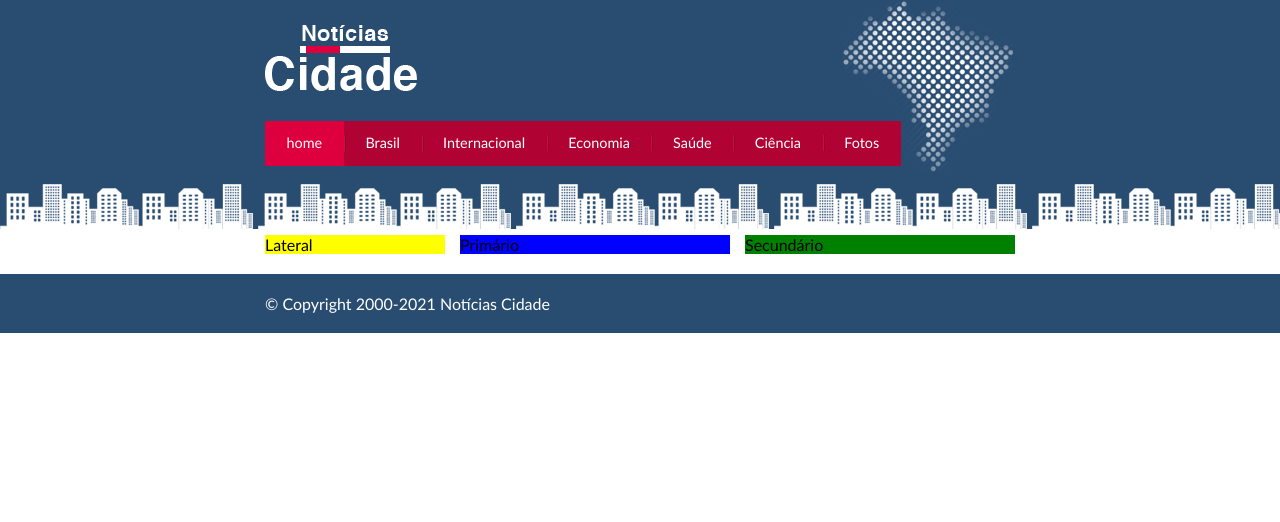
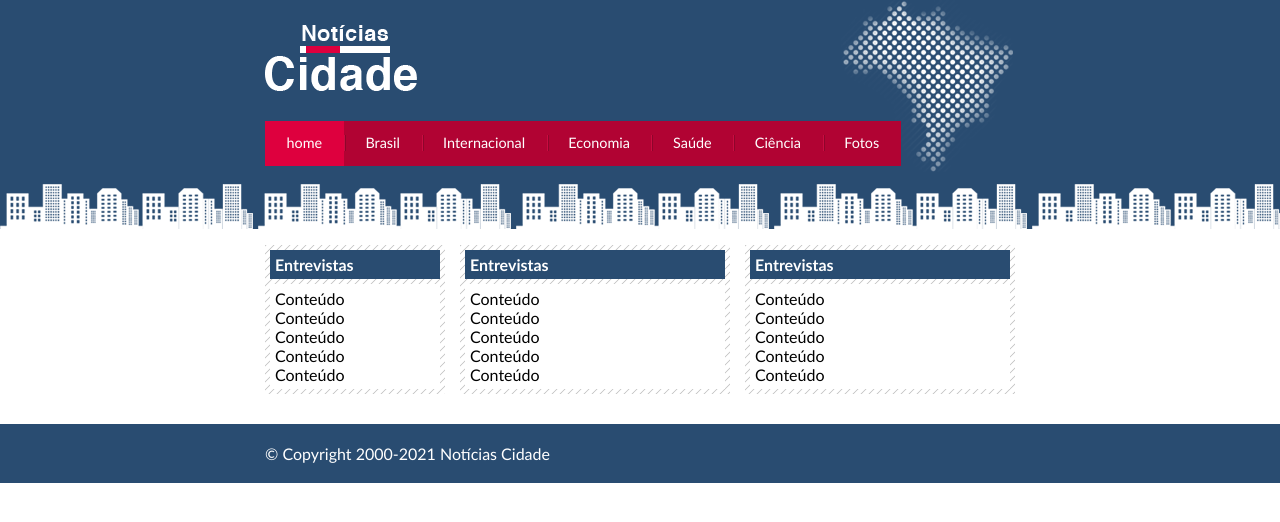
Before and after one commit to mauromelo1/projeto4-site-noticias-cidade, a plain HTML site: page index.html in a window 1280 px wide. Drawn offline with Linux system fonts and the light colour scheme.

Commit message:
Layout em colunas - parte 2

```diff
--- a/css/estilo.css
+++ b/css/estilo.css
@@ -85,25 +85,56 @@ body.fotos #navegacao a#fotos{
     background: #f5f5f5;
 }
 
+#lateral {
+    width: 180px;
+    float: left;
+    margin: 0 0 20px -750px;
+    /*background: yellow;*/
+}
+
 #primario {
     width: 270px;
     float: left;
     margin: 0 0 20px 195px;
-    background: blue;
+    /*background: blue;*/
+}
+
+#duas-colunas #primario {
+    width: 555px;
+}
+
+#uma-coluna #primario {
+    width: 750px;
+    margin: 0 0 20px 0;
 }
 
 #secundario {
     width: 270px;
     float: left;
     margin: 0 0 20px 15px;
-    background: green;
+    /*background: green;*/
 }
 
-#lateral {
-    width: 180px;
-    float: left;
-    margin: 0 0 20px -750px;
-    background: yellow;
+/* Caixa
+*/
+.caixa {
+    margin: 10px 0;
+    padding: 5px;
+    background: #f3f3f3 url(../imagens/fundo-caixa.png);
+}
+
+h2 {
+    font-size: 1em;
+    background: #294c71;
+    color: #fff;
+    padding: 5px;
+}
+
+.caixa-conteudo {
+    background: #fff;
+    padding: 5px;
+    margin-top: 5px;
+
 }
 
 /* Rodape
--- a/index.html
+++ b/index.html
@@ -7,7 +7,7 @@
     <link rel="stylesheet" type="text/css" href="css/estilo.css">
     <title>Notícias cidade - Seu site de notícias</title>
 </head>
-<body class="home">
+<body id="tres-colunas" class="home">
 
     <!-- Início do container -->
     <div id="container">
@@ -42,13 +42,48 @@
         <!-- Início conteudo-->
         <div id="conteudo">
 
-            <div id="primario">Primário</div>
-            <div id="secundario">Secundário</div>
-            <div id="lateral">Lateral</div>
+            <!-- Início primario-->
+            <div id="primario">
+                <div class="caixa">
+                    <h2>Entrevistas</h2>
+                    <div class="caixa-conteudo">
+                        Conteúdo <br>
+                        Conteúdo <br>
+                        Conteúdo <br>
+                        Conteúdo <br>
+                        Conteúdo <br>
+                    </div>
+                </div>
+            </div> <!-- Fim primario -->
 
+            <!-- Início secundario -->
+            <div id="secundario"><div class="caixa">
+                    <h2>Entrevistas</h2>
+                    <div class="caixa-conteudo">
+                        Conteúdo <br>
+                        Conteúdo <br>
+                        Conteúdo <br>
+                        Conteúdo <br>
+                        Conteúdo <br>
+                    </div>
+                </div>
+            </div> <!-- Fim secunadario -->
+
+            <!-- Início lateral-->
+            <div id="lateral">
+                <div class="caixa">
+                    <h2>Entrevistas</h2>
+                    <div class="caixa-conteudo">
+                        Conteúdo <br>
+                        Conteúdo <br>
+                        Conteúdo <br>
+                        Conteúdo <br>
+                        Conteúdo <br>
+                    </div>
+                </div>
+            </div> <!-- Fim lateral -->
 
         </div> <!-- Fim conteudo -->
-
 
     </div> <!-- Fim do container -->
 
@@ -58,9 +93,5 @@
         </div>
     </div>
 
-
-
-
-
 </body>
 </html>
```
